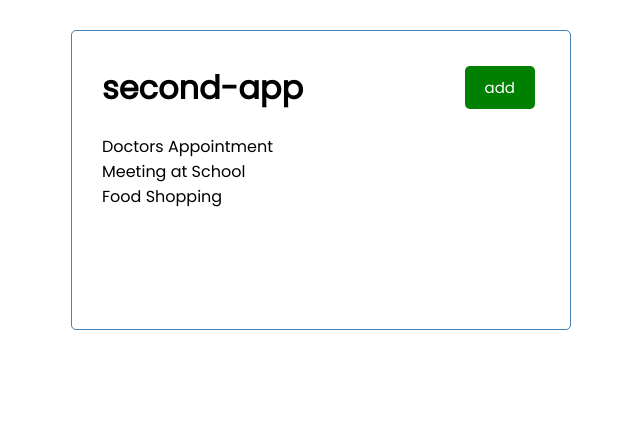
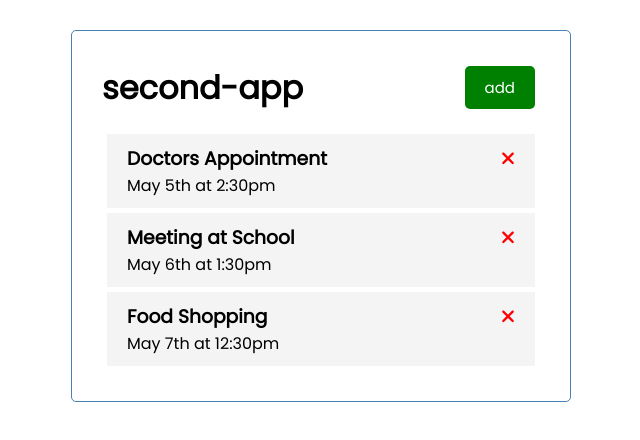
Before and after one commit to thibautfgi/ina-angular, an Angular app in the folder second-app/: page / in a window 1280 px wide. Shown: the top 440 px of the page, without its empty margins (319-959 px from the left). Built offline with nearby package versions, Linux system fonts and the light colour scheme.

Commit message:
some advancement on the pannel

```diff
--- /dev/null
+++ b/second-app/src/app/components/task-item/task-item.component.css
@@ -0,0 +1,16 @@
+.task {
+    background: #f4f4f4;
+    margin: 5px;
+    padding: 10px 20px;
+    cursor: pointer;
+  }
+
+  .task.reminder {
+    border-left: 5px solid green;
+  }
+
+  .task h3 {
+    display: flex;
+    align-items: center;
+    justify-content: space-between;
+  }
--- /dev/null
+++ b/second-app/src/app/components/task-item/task-item.component.html
@@ -0,0 +1,4 @@
+<div class="task">
+    <h3>{{ task.text}} <fa-icon [ngStyle]="{'color': 'red'}" [icon]="faTimes"></fa-icon></h3>
+    <p>{{ task.day }} </p>
+</div>
--- /dev/null
+++ b/second-app/src/app/components/task-item/task-item.component.ts
@@ -0,0 +1,22 @@
+import { Component, OnInit, Input } from '@angular/core';
+import { Task } from '../../Task';
+import { FontAwesomeModule } from '@fortawesome/angular-fontawesome';
+import { faTimes } from '@fortawesome/free-solid-svg-icons';
+import { NgStyle } from '@angular/common';
+
+@Component({
+  selector: 'app-task-item',
+  standalone: true,
+  imports: [FontAwesomeModule, NgStyle],
+  templateUrl: './task-item.component.html',
+  styleUrl: './task-item.component.css'
+})
+
+
+export class TaskItemComponent {
+
+
+  @Input() task!: Task;
+  faTimes = faTimes; // permet d'ajouter des icons dans notre html
+
+}
--- a/second-app/src/app/components/tasks/tasks.component.html
+++ b/second-app/src/app/components/tasks/tasks.component.html
@@ -1 +1,2 @@
-<p *ngFor="let task of tasks">{{ task.text }}</p>
+
+<app-task-item *ngFor="let task of tasks" [task]="task"></app-task-item>
--- a/second-app/src/app/components/tasks/tasks.component.ts
+++ b/second-app/src/app/components/tasks/tasks.component.ts
@@ -1,17 +1,24 @@
-import { Component } from '@angular/core';
+import { Component, OnInit } from '@angular/core';
 import { TASKS } from '../../mock-task';
 import { Task } from '../../Task';
 import { NgFor } from '@angular/common';
+import { TaskItemComponent } from "../task-item/task-item.component";
+import { TaskService } from '../../services/task.service';
 
 @Component({
-  selector: 'app-tasks',
-  standalone: true,
-  imports:  [NgFor],
-  templateUrl: './tasks.component.html',
-  styleUrl: './tasks.component.css'
+    selector: 'app-tasks',
+    standalone: true,
+    templateUrl: './tasks.component.html',
+    styleUrl: './tasks.component.css',
+    imports: [NgFor, TaskItemComponent]
 })
-export class TasksComponent {
+export class TasksComponent implements OnInit {
 
   tasks: Task[] = TASKS;
 
+  constructor(private taskService: TaskService) {}
+
+  ngOnInit(): void {
+      this.taskService.getTasks().subscribe((tasks) => (this.tasks = tasks));
+  }
 }
--- /dev/null
+++ b/second-app/src/app/services/task.service.ts
@@ -0,0 +1,19 @@
+import { Injectable } from '@angular/core';
+import { TASKS } from '../mock-task';
+import { Task } from '../Task';
+import { Observable, of } from 'rxjs';
+
+@Injectable({
+  providedIn: 'root'
+})
+
+
+export class TaskService {
+
+  constructor() {}
+
+  getTasks(): Observable<Task[]> {
+    const tasks = of(TASKS);
+    return tasks;
+  }
+}
```
Also changed, not shown: 2 other files (tests, documents, lock files or other folders).
